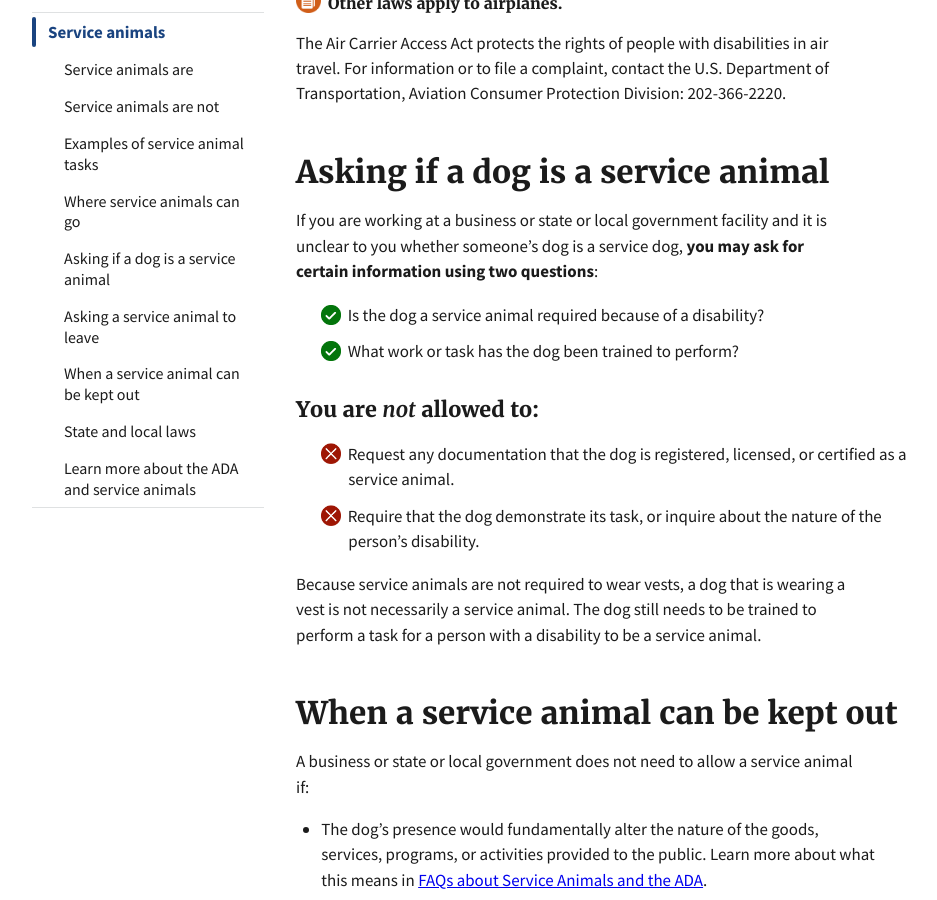
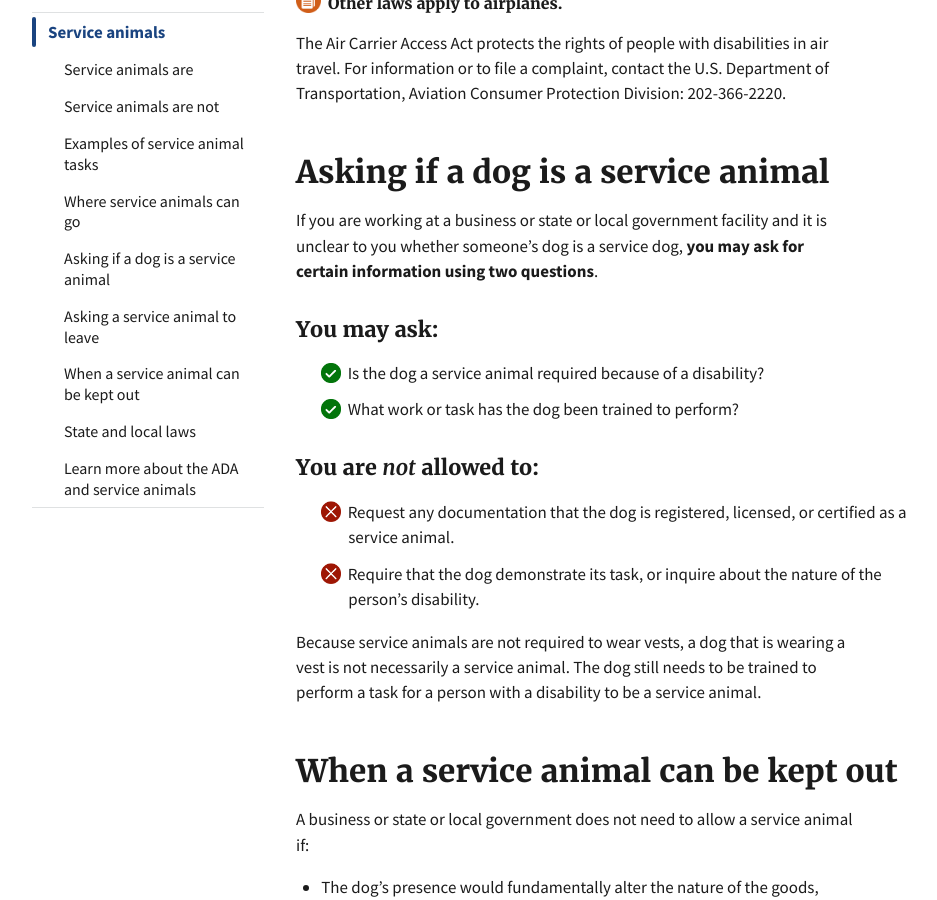
Before and after one commit to 18F/ada-sandbox, a Jekyll site: the page built from pages/page.md, in a window 1280 px wide and 900 px high, scrolled down 2341 px. Shown: the whole window, without its empty margins (128-1065 px from the left). Built offline with Jekyll 4.4.1, drawn with Linux system fonts in a browser that asks for light colours.

Commit message:
Removes alts for decorative icons; adds subheading for accessibility

```diff
--- a/_includes/document.html
+++ b/_includes/document.html
@@ -1 +1 @@
-<img src="{{ site.baseurl }}/assets/img/document.png" width=25px style="margin-right: 3px; position: relative; top: 4px" alt="green check" />
+<img src="{{ site.baseurl }}/assets/img/document.png" width=25px style="margin-right: 3px; position: relative; top: 4px" />
--- a/_includes/no.html
+++ b/_includes/no.html
@@ -1 +1 @@
-<img src="{{ site.baseurl }}/assets/img/no.png" width=20px style="margin-right: 3px; position: relative; top: 4px" alt="red x" />
+<img src="{{ site.baseurl }}/assets/img/no.png" width=20px style="margin-right: 3px; position: relative; top: 4px" />
--- a/_includes/yes.html
+++ b/_includes/yes.html
@@ -1 +1 @@
-<img src="{{ site.baseurl }}/assets/img/yes.png" width=20px style="margin-right: 3px; position: relative; top: 4px" alt="green check" />
+<img src="{{ site.baseurl }}/assets/img/yes.png" width=20px style="margin-right: 3px; position: relative; top: 4px" />
--- a/pages/page.md
+++ b/pages/page.md
@@ -98,9 +98,11 @@ The **Fair Housing Act** applies to almost all types of housing, both public and
 The Air Carrier Access Act protects the rights of people with disabilities in air travel. For information or to file a complaint, contact the U.S. Department of Transportation, Aviation Consumer Protection Division: 202-366-2220.
 
 ## Asking if a dog is a service animal
-If you are working at a business or state or local government facility and it is unclear to you whether someone’s dog is a service dog, **you may ask for certain information using two questions**:
+If you are working at a business or state or local government facility and it is unclear to you whether someone’s dog is a service dog, **you may ask for certain information using two questions**.
 
-<ul class="icon-list" aria-labeledby="asking-if-a-dog-is-a-service-animal">
+### You may ask:
+
+<ul class="icon-list" aria-labeledby="you-may-ask">
   <li>{% include yes.html %} Is the dog a service animal required because of a disability?</li>
   <li>{% include yes.html %} What work or task has the dog been trained to perform?</li>
 </ul>
```
